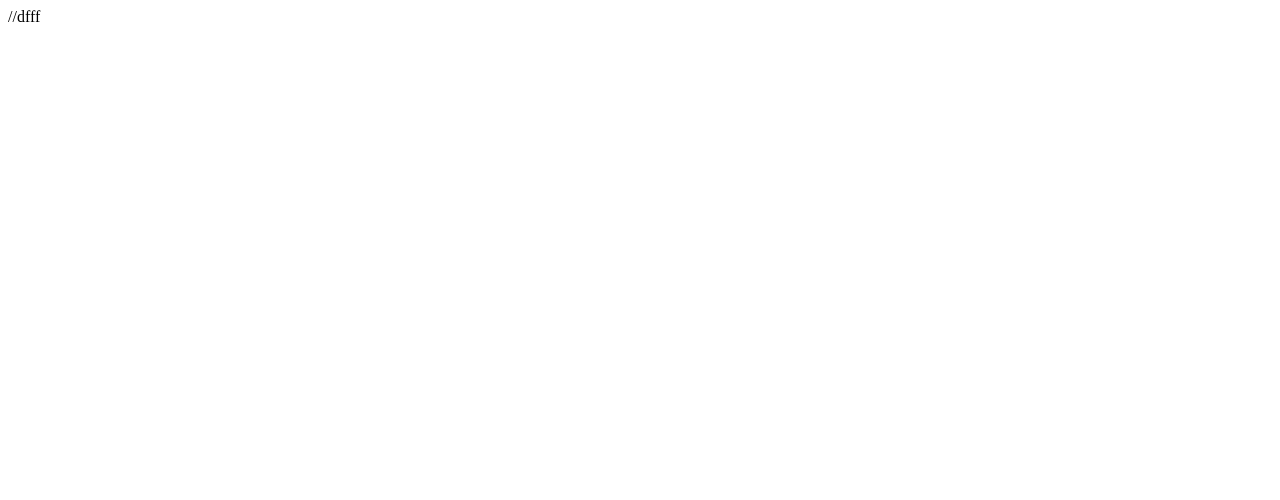
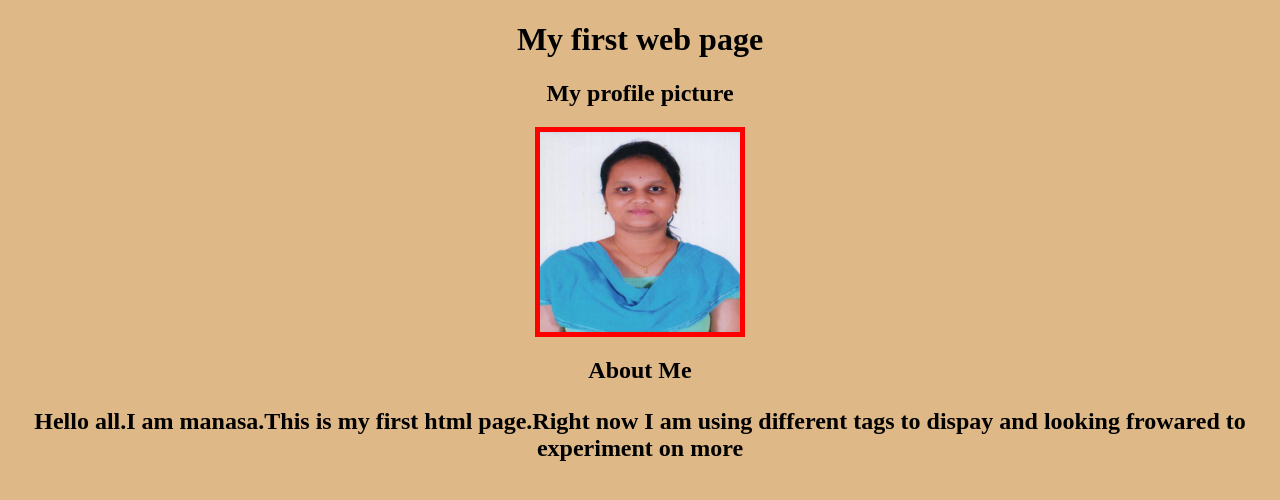
Before and after one commit to Manasa81/WebDevelopement, a plain HTML site: page index.html in a window 1280 px wide. Drawn offline with Linux system fonts and the light colour scheme.

Commit message:
Added css file and styling image

```diff
--- a/index.html
+++ b/index.html
@@ -1 +1,22 @@
-//dfff
+<!DOCTYPE html>
+<html>
+    <head>
+        <title>My first web page!!</title>
+    </head>
+    <body>
+        <h1>
+            My first web page
+            <link rel= "stylesheet" href="style.css">
+        </h1>
+        <h2>
+            My profile picture
+            </h2>
+            <img src = "photo.jpg" width="200" height="200" alt = "My profile picture">
+
+        <h2>
+            About Me
+            <p>Hello all.I am manasa.This is my first html page.Right now I am using different
+                tags to dispay and looking frowared to experiment on more</p>
+        </h2>
+    </body>
+</html>
--- /dev/null
+++ b/style.css
@@ -0,0 +1,17 @@
+body{
+    background-color: burlywood;
+}
+h1{
+    color: black;
+    text-align: center;
+}
+h2{
+    color: black;
+    text-align: center;
+}
+img {
+    display: block;
+    margin-left: auto;
+    margin-right: auto;
+    border: 5px red solid;
+  }
```
Also changed, not shown: photo.jpg (added).
